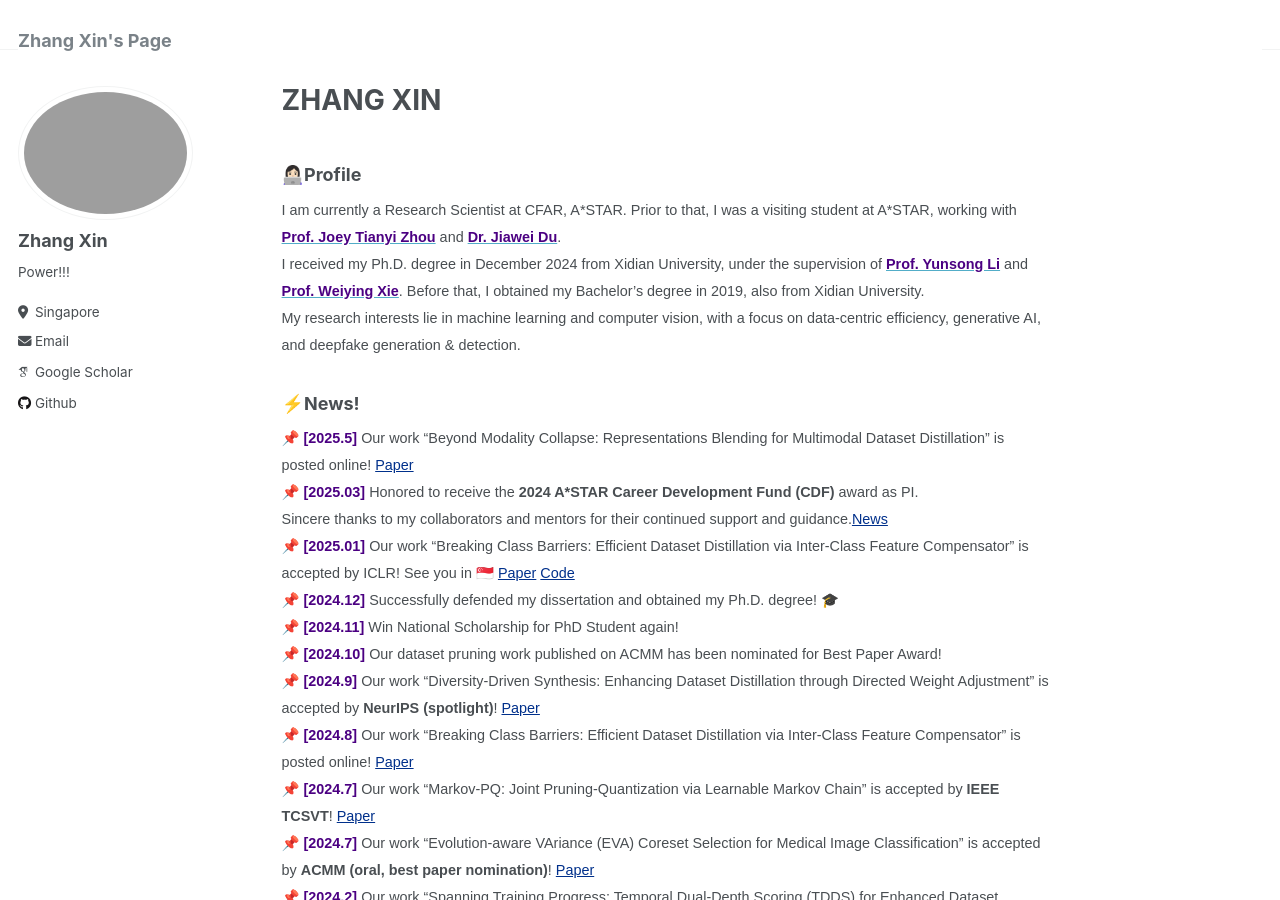
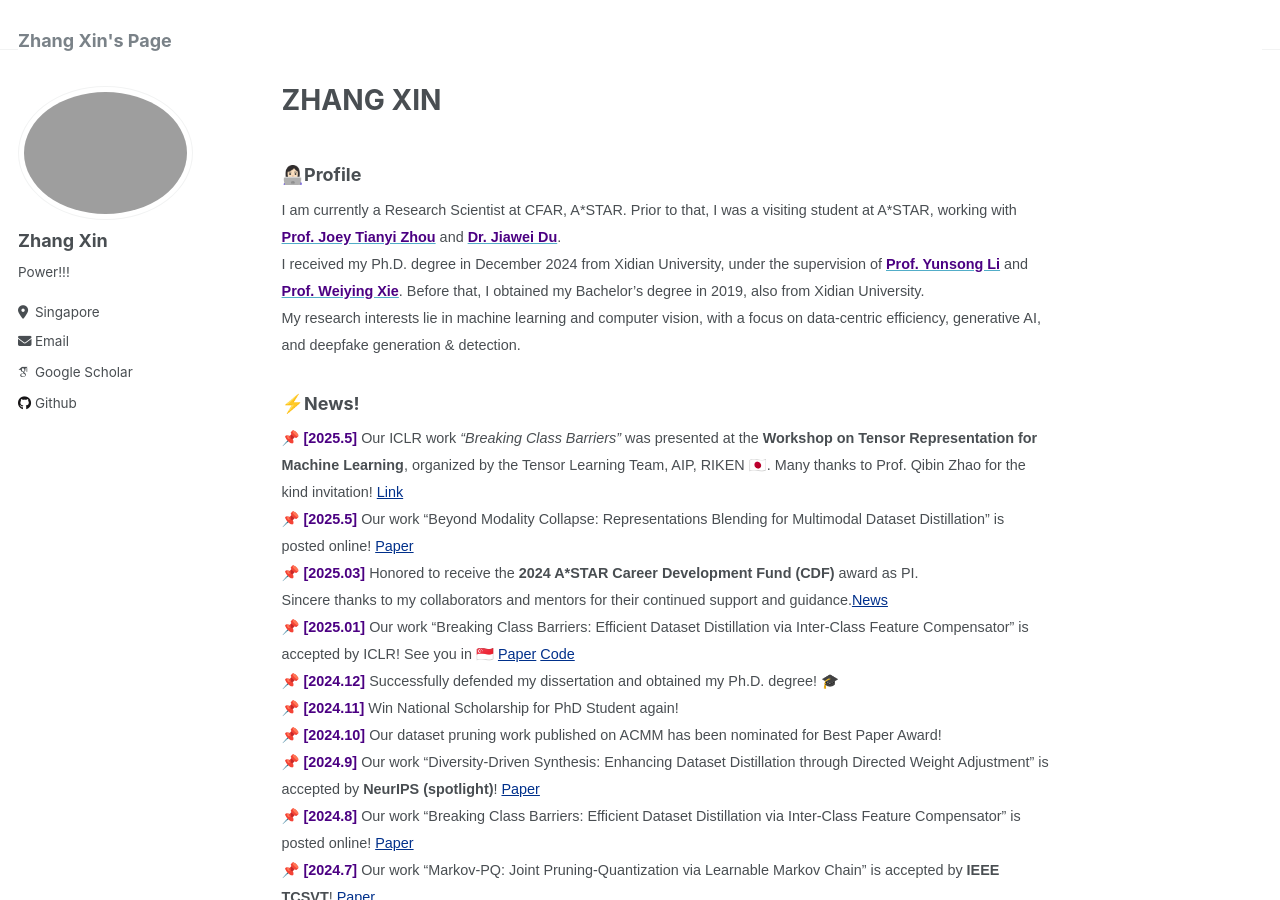
Before and after one commit to zhangxin-xd/zhangxin-xd.github.io, a Jekyll site: the page built from _pages/about.md, in a window 1280 px wide and 900 px high. Built offline with Jekyll 4.4.1, drawn with Linux system fonts in a browser that asks for light colours; some web fonts are replaced.

Commit message:
Update about.md

```diff
--- a/_pages/about.md
+++ b/_pages/about.md
@@ -16,6 +16,7 @@ My research interests lie in machine learning and computer vision, with a focus
 
 ### ⚡️News!
 <span style="font-family:Arial; font-size:0.8em;">
+📌 <span style="color:#4B0082;"><strong>[2025.5]</strong></span> Our ICLR work *“Breaking Class Barriers”* was presented at the **Workshop on Tensor Representation for Machine Learning**, organized by the Tensor Learning Team, AIP, RIKEN 🇯🇵. Many thanks to Prof. Qibin Zhao for the kind invitation! <a href="https://tensorworkshop.github.io/RIKENAIP_TRML2025/" style="color:#00308B;">Link</a><br>
 📌 <span style="color:#4B0082;"><strong>[2025.5]</strong></span> Our work "Beyond Modality Collapse: Representations Blending for Multimodal Dataset Distillation" is posted online! <a href="https://arxiv.org/abs/2505.14705" style="color:#00308B;">Paper</a><br>
 📌 <span style="color:#4B0082;"><strong>[2025.03]</strong></span> Honored to receive the **2024 A*STAR Career Development Fund (CDF)** award as PI.
 Sincere thanks to my collaborators and mentors for their continued support and guidance.<a href="https://www.a-star.edu.sg/cfar/news/news/grant-awards/astar-cdf-2024-recipients" style="color:#00308B;">News</a><br>
```
